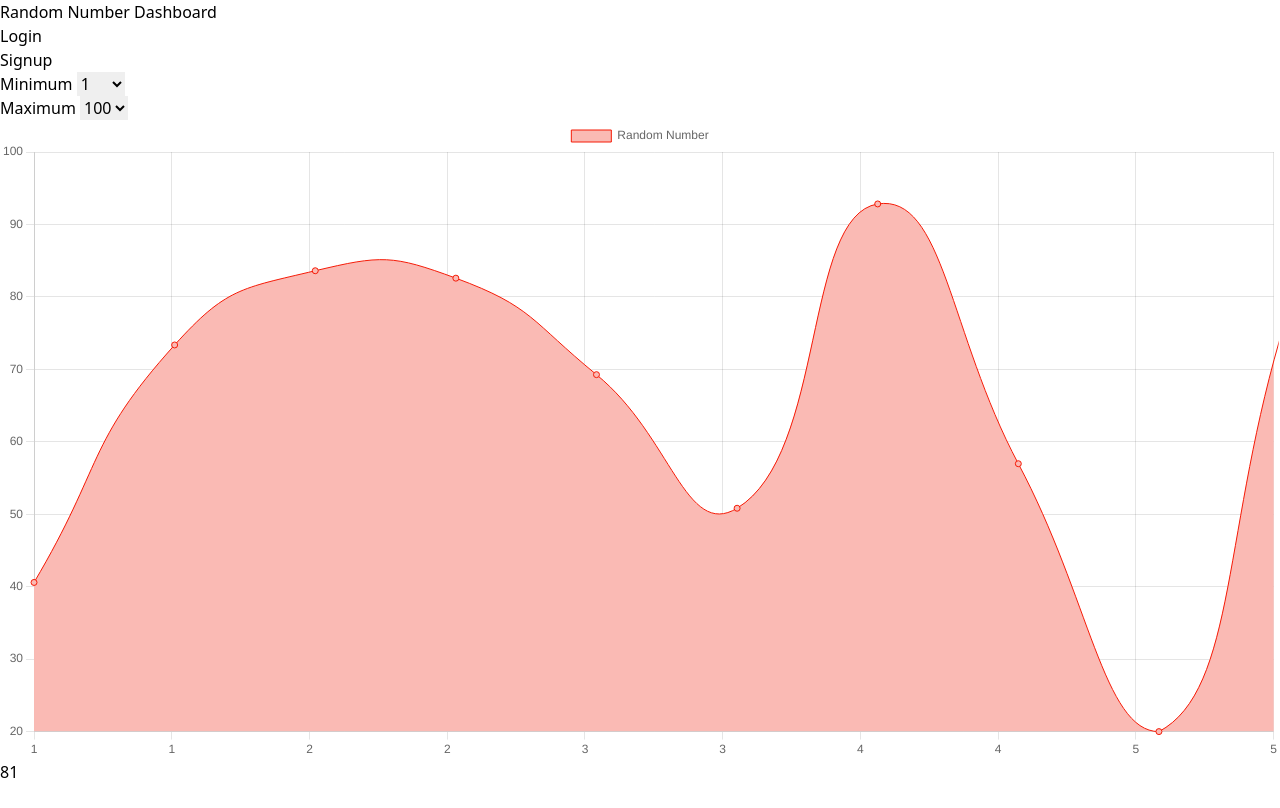
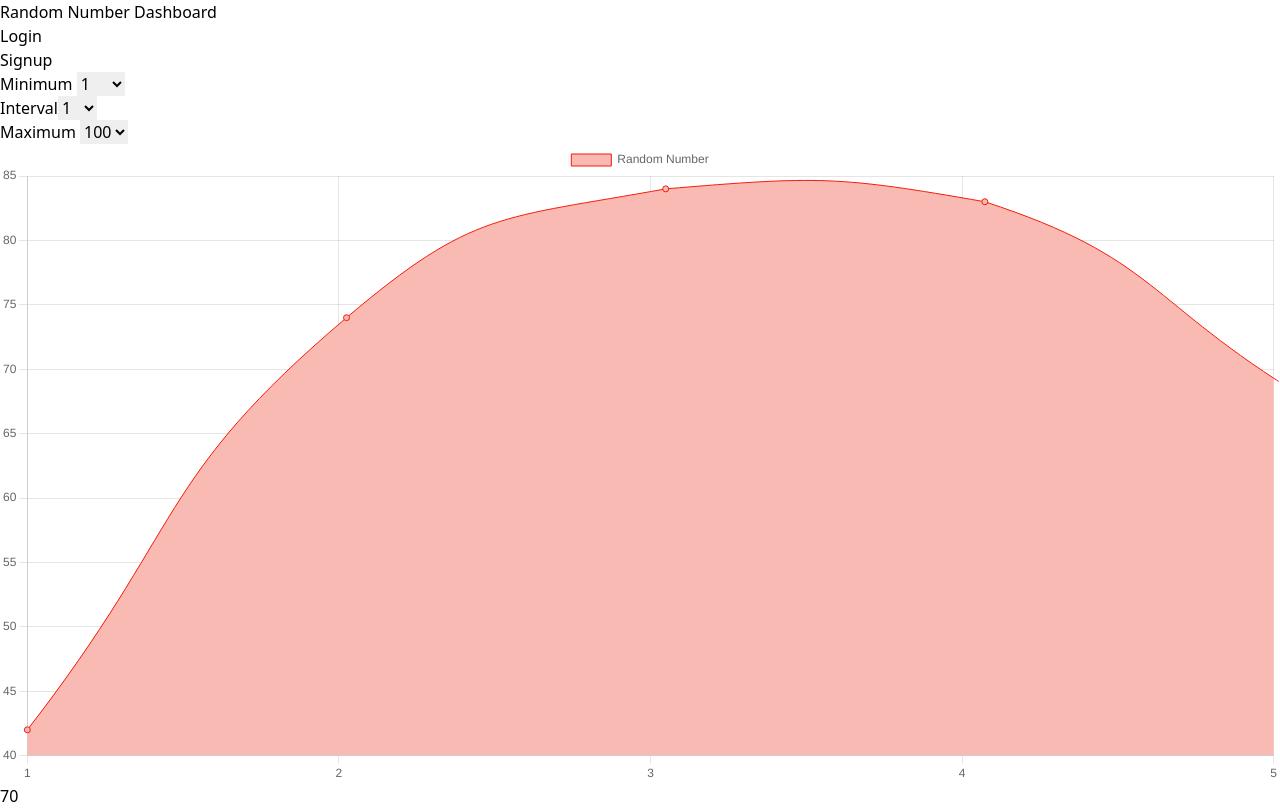
Before and after one commit to krspra/RandomNum, a React (Vite) app: page / in a window 1280 px wide. Built offline with nearby package versions, Linux system fonts and the light colour scheme.

Commit message:
managed ressponsive and added interval button

```diff
--- a/src/Dashboard.jsx
+++ b/src/Dashboard.jsx
@@ -1,13 +1,16 @@
-import React, { useEffect, useState, useRef } from "react";
-import Dropdown from "./components/Dropdown";
-import { numGenerator, manageMinVal, manageMaxVal } from "./RandomNumgenerator";
-import { Chart, registerables } from "chart.js";
-
-Chart.register(...registerables);
+import React, { useEffect, useContext } from "react";
+import RangeDropdown from "./components/RangeDropdown";
+import IntervalDropdown from "./components/IntervalDropdown";
+import {
+  manageMinVal,
+  manageMaxVal,
+  manageIntervalVal,
+} from "./RandomNumgenerator";
+import Linegraph from "./Linegraph";
+import { RandomContext } from "./context";
 
 function Dashboard() {
-  const chartInstance = useRef(null);
-  const [randomNumber, setRandomNumber] = useState(null);
+  const { randomNumber } = useContext(RandomContext);
 
   const handleNewMinValue = (val) => {
     manageMinVal(val);
@@ -17,76 +20,33 @@ function Dashboard() {
     manageMaxVal(val);
   };
 
+  const handleNewInterval = (val) => {
+    manageIntervalVal(val);
+  };
+
   useEffect(() => {
     handleNewMaxValue(100);
-
-    const ctx = document.getElementById("myChart")?.getContext("2d");
-    if (!ctx) {
-      console.error("Canvas context not found.");
-      return;
-    }
-
-    chartInstance.current = new Chart(ctx, {
-      type: "line",
-      data: {
-        labels: [],
-        datasets: [
-          {
-            label: "Random Number",
-            data: [],
-            borderColor: "#f51b07",
-            borderWidth: 1,
-            fill: true,
-            backgroundColor: "#fabab4",
-            tension: 0.5,
-          },
-        ],
-      },
-      options: {
-        responsive: true
-      },
-    });
-
-    let counter = 0;
-
-    numGenerator((ranNum) => {
-      counter++;
-      setRandomNumber(ranNum);
-      chartInstance.current.data.labels.push(counter);
-      chartInstance.current.data.datasets[0].data.push(ranNum);
-      chartInstance.current.update();
-
-      if (chartInstance.current.data.labels.length > 20) {
-        chartInstance.current.data.labels.shift();
-        chartInstance.current.data.datasets[0].data.shift();
-      }
-    });
-
-    return () => {
-      if (chartInstance.current) {
-        chartInstance.current.destroy();
-      }
-    };
+    handleNewMinValue(1);
+    handleNewInterval(1);
   }, []);
 
   return (
     <main className="flex gap-5 flex-col pt-4 h-400px items-center">
-      <div className="flex justify-around w-full">
-        <Dropdown
+      <div className="flex justify-around w-full flex-wrap gap-y-3">
+        <RangeDropdown
           onNewDropvalue={handleNewMinValue}
           name="Minimum "
           initialVal={1}
         />
-        <Dropdown
+        <IntervalDropdown onNewDropvalue={handleNewInterval} />
+        <RangeDropdown
           onNewDropvalue={handleNewMaxValue}
           name="Maximum "
           initialVal={100}
         />
       </div>
-      <div className="w-full flex justify-around items-center">
-        <div className="w-2/3">
-          <canvas id="myChart"></canvas>
-        </div>
+      <div className="w-full flex justify-around items-center max-md:flex-col gap-y-5">
+        <Linegraph/>
         <div className="h-24 w-24 bg-green-400 rounded-md flex items-center justify-center text-5xl text-white">
           {randomNumber}
         </div>
--- /dev/null
+++ b/src/Linegraph.jsx
@@ -0,0 +1,75 @@
+import React, { useRef, useEffect, useContext } from "react";
+import { numGenerator } from "./RandomNumgenerator";
+import { Chart, registerables } from "chart.js";
+import { RandomContext } from "./context";
+import { interval } from "./RandomNumgenerator";
+
+Chart.register(...registerables);
+
+function Linegraph() {
+  const chartInstance = useRef(null);
+  const { updateRandomNumber } = useContext(RandomContext);
+
+  useEffect(() => {
+    const ctx = document.getElementById("myChart")?.getContext("2d");
+    if (!ctx) {
+      console.error("Canvas context not found.");
+      return;
+    }
+
+    chartInstance.current = new Chart(ctx, {
+      type: "line",
+      data: {
+        labels: [],
+        datasets: [
+          {
+            label: "Random Number",
+            data: [],
+            borderColor: "#f51b07",
+            borderWidth: 1,
+            fill: true,
+            backgroundColor: "#fabab4",
+            tension: 0.5,
+          },
+        ],
+      },
+      options: {
+        responsive: true,
+      },
+    });
+
+    let counter = 0;
+    let intervalId; // Declare the intervalId variable
+
+    // Start the interval
+    intervalId = numGenerator((ranNum) => {
+      counter++;
+      updateRandomNumber(ranNum);
+      chartInstance.current.data.labels.push(counter);
+      chartInstance.current.data.datasets[0].data.push(ranNum);
+      chartInstance.current.update();
+
+      if (chartInstance.current.data.labels.length > 20) {
+        chartInstance.current.data.labels.shift();
+        chartInstance.current.data.datasets[0].data.shift();
+      }
+    });
+
+    return () => {
+      if (chartInstance.current) {
+        chartInstance.current.destroy();
+      }
+      if (intervalId) {
+        clearInterval(intervalId);
+      }
+    };
+  }, [interval]);
+
+  return (
+    <div className="w-2/3 max-md:w-11/12">
+      <canvas id="myChart"></canvas>
+    </div>
+  );
+}
+
+export default Linegraph;
--- a/src/RandomNumgenerator.js
+++ b/src/RandomNumgenerator.js
@@ -1,5 +1,6 @@
 let minVal = 1;
 let maxVal = 100;
+export let interval=1;
 
 export function manageMinVal(val) {
   minVal = Number(val);
@@ -9,9 +10,15 @@ export function manageMaxVal(val) {
   maxVal = Number(val);
 }
 
+export function manageIntervalVal(val) {
+  interval = Number(val);
+}
+
 export function numGenerator(callback) {
-  setInterval(() => {
+  const intervalId = setInterval(() => {
     const ranNum = Math.floor(Math.random() * (maxVal - minVal + 1)) + minVal;
     callback(ranNum);
-  }, 1000);
+  }, interval*1000);
+
+  return intervalId;
 }
--- /dev/null
+++ b/src/components/IntervalDropdown.jsx
@@ -0,0 +1,35 @@
+import React from "react";
+
+function IntervalDropdown({onNewDropvalue}) {
+  const intervalArray = [];
+
+  for (let i = 1; i <= 10; i++) {
+    intervalArray.push(
+      <option key={i} value={i} className="bg-yellow-400 text-white">
+        {i}
+      </option>
+    );
+  }
+
+  function manageDropdown(event){
+    onNewDropvalue(event.target.value);
+  }
+  return (
+    <div className="bg-slate-500 p-2 rounded-md flex gap-1 justify-center items-center">
+      <label htmlFor='interval' className="text-white">
+        Interval
+      </label>
+      <select
+        onChange={manageDropdown}
+        defaultValue={1}
+        className="focus:outline-none rounded-md scrollbar-thin scrollbar-thumb bg-white p-1"
+        name="numbers"
+        id='interval'
+      >
+        {intervalArray}
+      </select>
+    </div>
+  );
+}
+
+export default IntervalDropdown;
--- a/src/components/Dropdown.jsx
+++ b/src/components/RangeDropdown.jsx
@@ -1,6 +1,6 @@
 import React from "react";
 
-function Dropdown({name,initialVal,onNewDropvalue}) {
+function RangeDropdown({name,initialVal,onNewDropvalue}) {
   const options = [];
   for (let i = 1; i <= 100; i++) {
       options.push(
@@ -25,4 +25,4 @@ function Dropdown({name,initialVal,onNewDropvalue}) {
   );
 }
 
-export default Dropdown;
+export default RangeDropdown;
--- /dev/null
+++ b/src/context.jsx
@@ -0,0 +1,17 @@
+import React from "react";
+import { createContext, useState } from "react";
+
+export const RandomContext = createContext();
+
+export function RandumContextProvider({ children }) {
+  const [randomNumber, setRandomNumber] = useState(null);
+
+  const updateRandomNumber = (newRandomNumber) => {
+    setRandomNumber(newRandomNumber);
+  };
+  return (
+    <RandomContext.Provider value={{ randomNumber, updateRandomNumber }}>
+      {children}
+    </RandomContext.Provider>
+  );
+}
--- a/src/main.jsx
+++ b/src/main.jsx
@@ -1,10 +1,10 @@
-import { StrictMode } from 'react'
 import { createRoot } from 'react-dom/client'
 import App from './App.jsx'
 import './index.css'
+import { RandumContextProvider } from './context.jsx'
 
 createRoot(document.getElementById('root')).render(
-  <StrictMode>
+  <RandumContextProvider>
     <App />
-  </StrictMode>,
+  </RandumContextProvider>
 )
```
